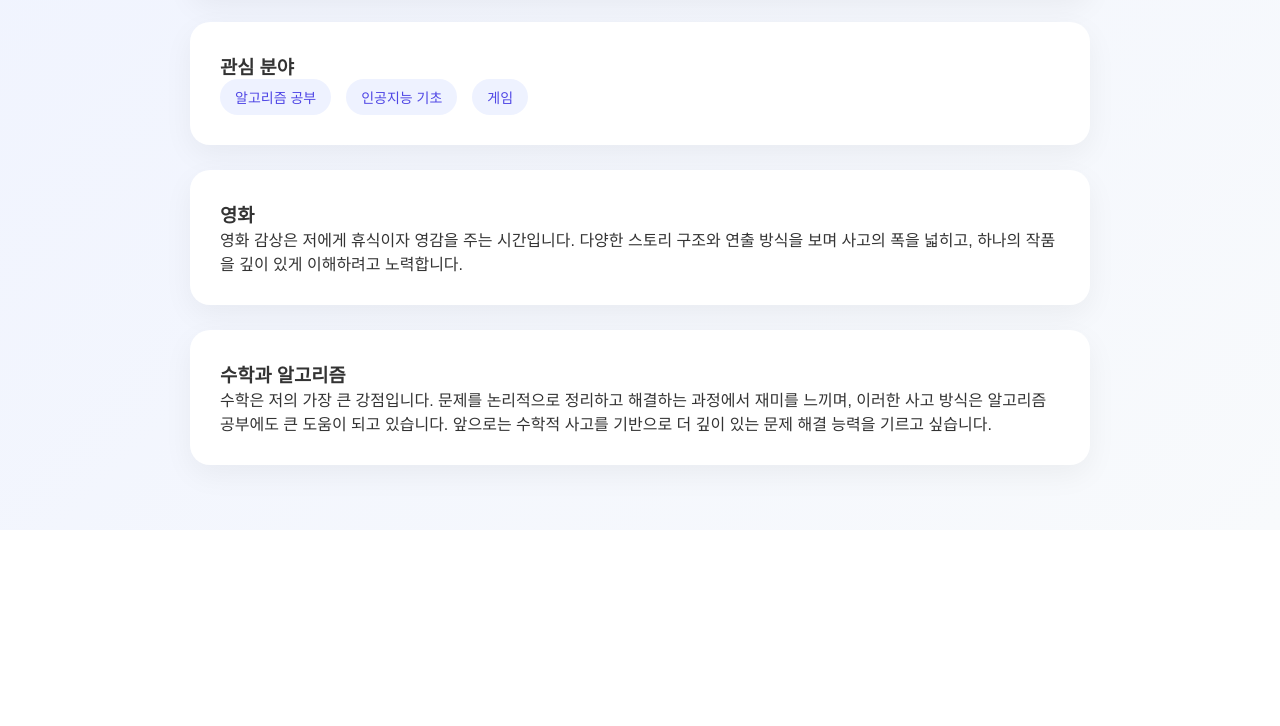
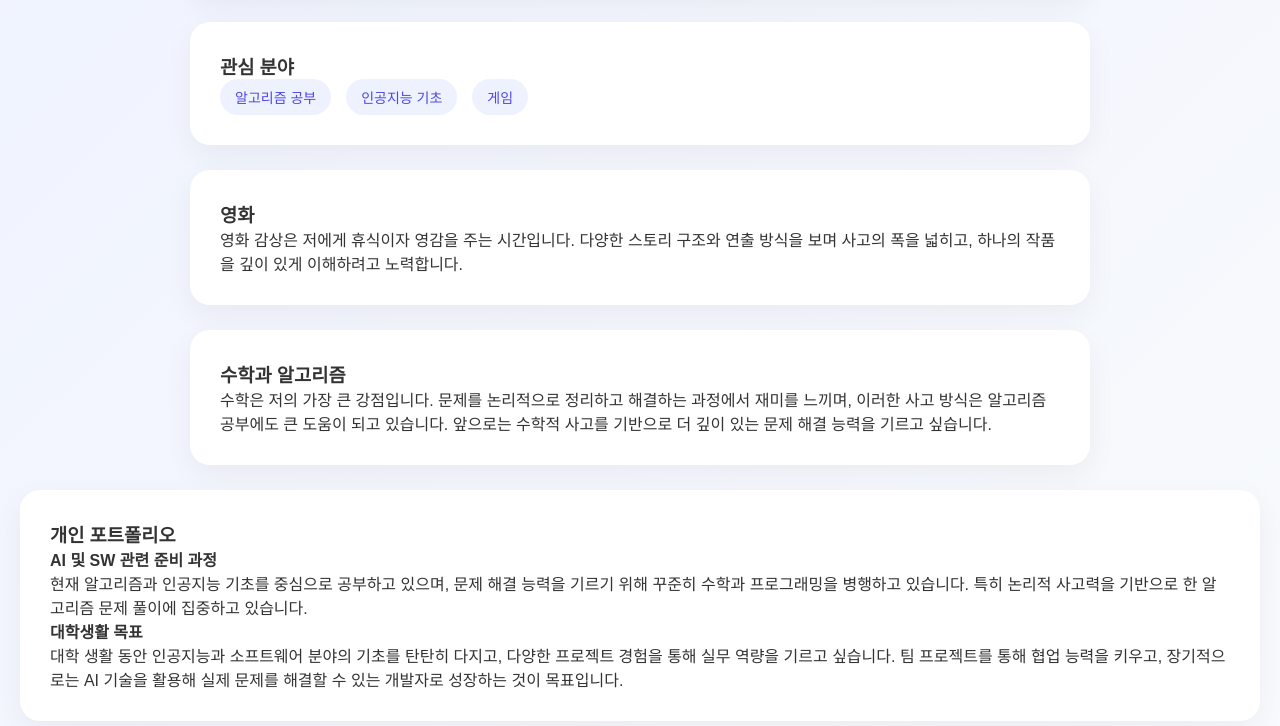
Before and after one commit to winyou221/winyou221.github.io, a plain HTML site: page index.html in a window 1280 px wide. Shown: the part 618-1344 px from the top of the page. Before the commit the page ends 1148 px from the top, so only its background shows below. Drawn offline with Linux system fonts and the light colour scheme.

Commit message:
Update index.html

```diff
--- a/index.html
+++ b/index.html
@@ -85,3 +85,26 @@
 
 </body>
 </html>
+<!-- 개인 포트폴리오 -->
+<section class="card">
+    <h3>개인 포트폴리오</h3>
+
+    <div class="portfolio-item">
+        <h4>AI 및 SW 관련 준비 과정</h4>
+        <p>
+            현재 알고리즘과 인공지능 기초를 중심으로 공부하고 있으며,
+            문제 해결 능력을 기르기 위해 꾸준히 수학과 프로그래밍을 병행하고 있습니다.
+            특히 논리적 사고력을 기반으로 한 알고리즘 문제 풀이에 집중하고 있습니다.
+        </p>
+    </div>
+
+    <div class="portfolio-item">
+        <h4>대학생활 목표</h4>
+        <p>
+            대학 생활 동안 인공지능과 소프트웨어 분야의 기초를 탄탄히 다지고,
+            다양한 프로젝트 경험을 통해 실무 역량을 기르고 싶습니다.
+            팀 프로젝트를 통해 협업 능력을 키우고,
+            장기적으로는 AI 기술을 활용해 실제 문제를 해결할 수 있는 개발자로 성장하는 것이 목표입니다.
+        </p>
+    </div>
+</section>
```
